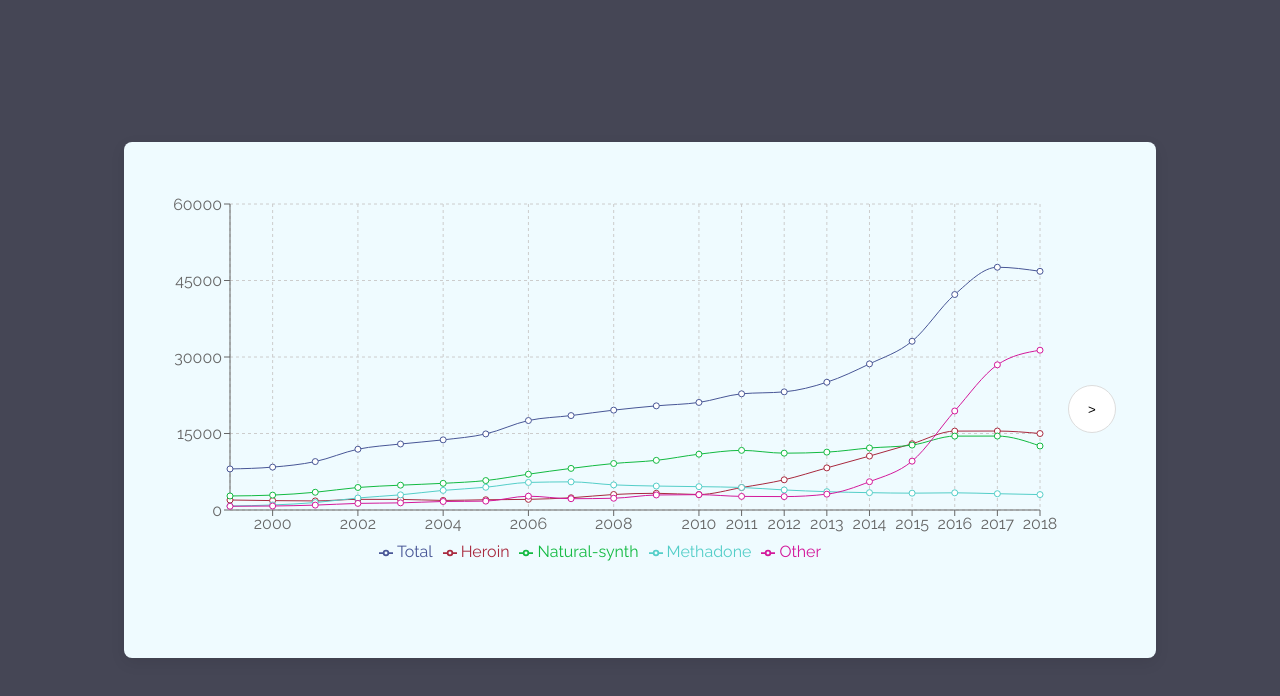
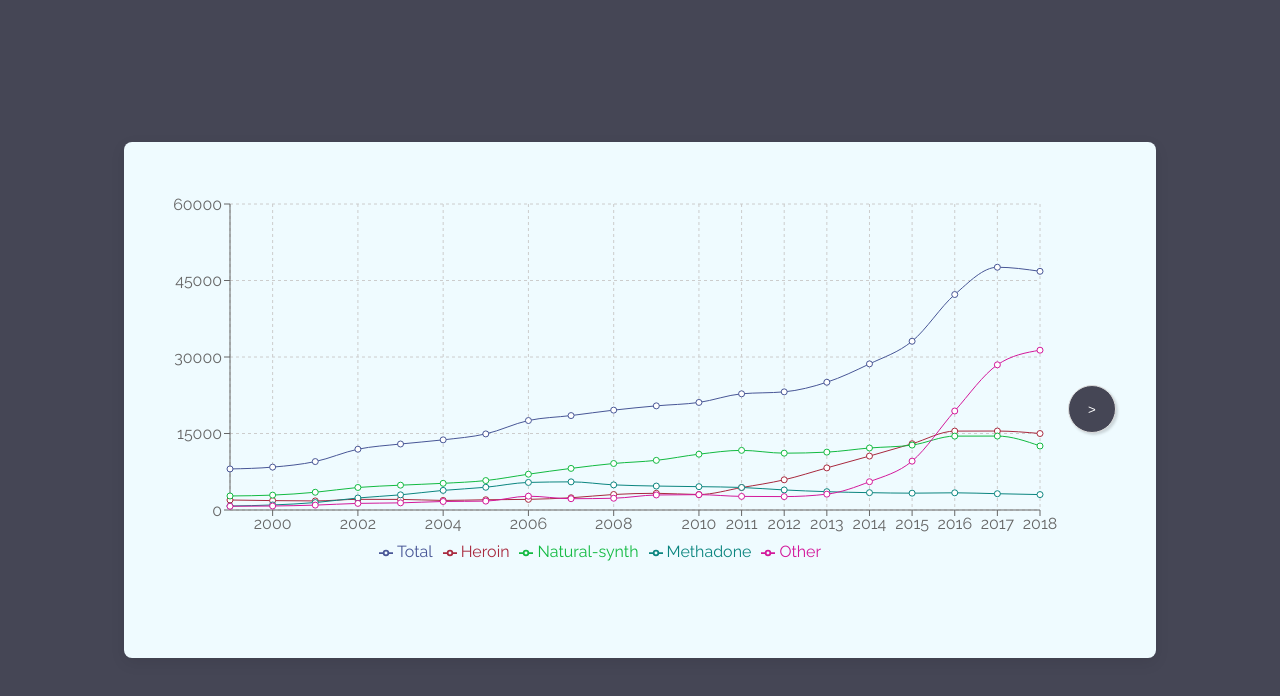
Before and after one commit to Brlaney/react-recharts, a React (Create React App) app: page / in a window 1280 px wide. Shown: the top 696 px of the page. Built offline with nearby package versions, Linux system fonts and the light colour scheme.

Commit message:
Adding changes to scss

```diff
--- a/src/components/Carousel.tsx
+++ b/src/components/Carousel.tsx
@@ -29,7 +29,7 @@ const Carousel = (props: { children: any }) => {
 
         {/* Left arrow (carousel) */}
         {currentIndex > 0 &&
-          <button onClick={prev} className="left-arrow">
+          <button onClick={prev} className='left-arrow'>
             &lt;
           </button>}
 
@@ -45,10 +45,9 @@ const Carousel = (props: { children: any }) => {
 
         {/* Right arrow (carousel) */}
         {currentIndex < (length - 1) &&
-          <button onClick={next} className="right-arrow">
+          <button onClick={next} className='right-arrow'>
             &gt;
           </button>}
-
       </div>
     </div>
   )
--- a/src/components/LineGraph.tsx
+++ b/src/components/LineGraph.tsx
@@ -29,7 +29,7 @@ class LineGraph extends React.Component {
         <Line type='monotone' dataKey='Total' stroke='#485696' />
         <Line type='monotone' dataKey='Heroin' stroke='#A8293E' />
         <Line type='monotone' dataKey='Natural-synth' stroke='#12ba41' />
-        <Line type='monotone' dataKey='Methadone' stroke='#54cec8' />
+        <Line type='monotone' dataKey='Methadone' stroke='#0b857f' />
         <Line type='monotone' dataKey='Other' stroke='#D3199B' />
       </LineChart>
     )
--- a/src/components/PieGraphTwo.tsx
+++ b/src/components/PieGraphTwo.tsx
@@ -1,18 +1,11 @@
 import React from 'react';
+import { colors, data } from '../lib/data/pie'
 import {
   PieChart,
   Pie,
   Cell,
 } from 'recharts';
 
-const data = [
-  { name: 'Group A', value: 400 },
-  { name: 'Group B', value: 300 },
-  { name: 'Group C', value: 300 },
-  { name: 'Group D', value: 200 },
-];
-
-const COLORS = ['#0088FE', '#00C49F', '#FFBB28', '#FF8042'];
 
 type PieProps = {
   cx: number;
@@ -26,7 +19,7 @@ type PieProps = {
 
 const RADIAN = Math.PI / 180;
 const renderCustomizedLabel = ({ cx, cy, midAngle, innerRadius, outerRadius, percent, index }: PieProps) => {
-  const radius = innerRadius + (outerRadius - innerRadius) * 0.5;
+  const radius = innerRadius + (outerRadius - innerRadius) * 0.45;
   const x = cx + radius * Math.cos(-midAngle * RADIAN);
   const y = cy + radius * Math.sin(-midAngle * RADIAN);
 
@@ -43,7 +36,7 @@ class PieGraphTwo extends React.Component {
         <PieChart
           width={1000}
           height={450}
-          margin={{ top: 20, right: 20, left: 20, bottom: 20 }}
+          // margin={{ top: 20, right: 20, left: 20, bottom: 20 }}
         >
           <Pie
             data={data}
@@ -56,7 +49,7 @@ class PieGraphTwo extends React.Component {
             dataKey='value'
           >
             {data.map((entry, index) => (
-              <Cell key={`cell-${index}`} fill={COLORS[index % COLORS.length]} />
+              <Cell key={`cell-${index}`} fill={colors[index % colors.length]} />
             ))}
           </Pie>
         </PieChart>
--- a/src/scss/carousel.scss
+++ b/src/scss/carousel.scss
@@ -19,8 +19,15 @@
       width: 48px;
       height: 48px;
       border-radius: 24px;
-      background-color: white;
+      color: $white;
+      background-color: $bg-dark;
       border: 1px solid #ddd;
+      box-shadow: rgba(0, 0, 0, 0.15) 1.95px 1.95px 2.6px;
+      transition:all 1.5s;
+    }
+
+    .left-arrow:hover {
+      cursor: pointer;
     }
 
     .carousel-content-wrapper {
@@ -56,8 +63,16 @@
       width: 48px;
       height: 48px;
       border-radius: 24px;
-      background-color: white;
+      color: $white;
+      background-color: $bg-dark;
       border: 1px solid #ddd;
+      box-shadow: rgba(0, 0, 0, 0.15) 1.95px 1.95px 2.6px;
+      transition:all 1.5s;
+    }
+
+    .right-arrow:hover {
+      cursor: pointer;
+
     }
 
   }
--- a/src/scss/theme/_theme.scss
+++ b/src/scss/theme/_theme.scss
@@ -20,6 +20,9 @@ $bg-light: #EFFBFF;
 $bg-dark: #454655;
 $bg-dark-tr: rgba(255, 255, 255, 0.276);
 
+$white: #ffffff;
+$black: #000000;
+
 // Primary font-family
 $primary-font: 'Raleway',
 -apple-system,
```
Also changed, not shown: src/lib/data/pie-two/index.ts (+10 -0 lines).
